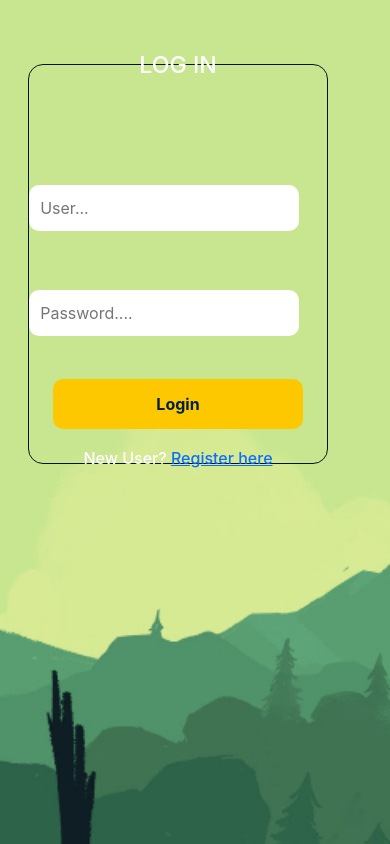
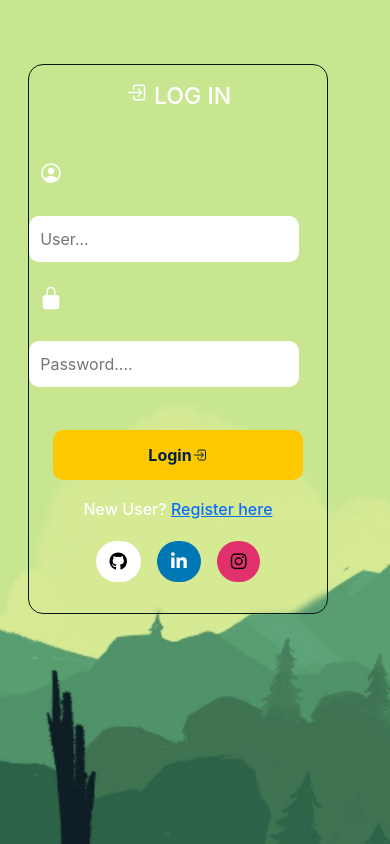
Before and after one commit to itsmaurya/firebasedata, a React (Create React App) app: page /login in a window 390 px wide. Shown: the top 844 px of the page. Built offline with nearby package versions, Linux system fonts and the light colour scheme; no server answers; the database is empty.

Commit message:
7th commit

```diff
--- a/public/index.html
+++ b/public/index.html
@@ -24,6 +24,9 @@
     <script type="module" src="https://unpkg.com/ionicons@5.5.2/dist/ionicons/ionicons.esm.js"></script>
     <script nomodule src="https://unpkg.com/ionicons@5.5.2/dist/ionicons/ionicons.js"></script>
 
+    <script src="https://kit.fontawesome.com/a076d05399.js"></script>
+    <link rel="stylesheet" href="https://cdnjs.cloudflare.com/ajax/libs/font-awesome/4.7.0/css/font-awesome.min.css">
+
 
 
     <script src="https://cdn.jsdelivr.net/npm/bootstrap@5.3.0-alpha1/dist/js/bootstrap.bundle.min.js" integrity="sha384-w76AqPfDkMBDXo30jS1Sgez6pr3x5MlQ1ZAGC+nuZB+EYdgRZgiwxhTBTkF7CXvN" crossorigin="anonymous"></script>
--- a/src/App.css
+++ b/src/App.css
@@ -170,6 +170,46 @@ input {
   align-items: start;
 }
 
+.foot{
+  margin: 15px;
+}
+.foot a {
+  padding: 10px 14px;
+  margin: 5px 8px;
+height: 40px;
+width: 40px;
+border-radius: 40px;
+text-align: center;
+line-height: 40px;
+color: #000;
+font-size: 18px;
+margin-bottom: 15px;
+}
+
+.foot a:nth-child(1){
+  background: #fff;
+}
+.foot a:nth-child(1):hover{
+  color: #fff;
+  background-color: #000;
+}
+.foot a:nth-child(2){
+  background: #0077B5;
+  color: #fff;
+}
+.foot a:nth-child(2):hover{
+  color: #0077B5;
+  background-color: #fff;
+}
+.foot a:nth-child(3){
+  background: #E1306C;
+}
+.foot a:nth-child(3):hover{
+  color: #E1306C;
+  background-color: #fff;
+}
+
+
 @media( max-width : 750px) {
 
   /* Login Page CSS */
@@ -194,7 +234,7 @@ input {
   /* background-color: #011a36; */
   backdrop-filter: blur(3px);
 
-  height: 400px;
+  height: 550px;
   width: 300px;
   border-radius: 15px;
   margin-left: 1rem;
@@ -204,11 +244,11 @@ input {
 }
 .login .head {
   color: #ffffff;
-  margin-bottom: 50px;
+  margin-bottom: 30px;
 }
 
 .login label {
-  margin: 15px;
+  margin: 10px;
   color: #ffffff;
 }
 
@@ -258,7 +298,7 @@ input {
   font-family: "poppins", sans-serif;
   color: #ffffff;
   font-size: 1.7em;
-  margin-bottom: 1.5rem;
+  margin-bottom: 1rem;
 }
 
 .register-form {
@@ -269,7 +309,7 @@ input {
   /* background-color: #011a36; */
   backdrop-filter: blur(3px);
   border-radius: 15px;
-  height: 500px;
+  height: 550px;
   width: 300px;
   margin-left: 1rem;
 }
--- a/src/components/Login.js
+++ b/src/components/Login.js
@@ -81,6 +81,24 @@ export default function Login() {
             <h6 className="link-to-register">
               New User? <Link to="/">Register here</Link>
             </h6>
+
+            <div className="foot">
+              <a href="https://github.com/itsmaurya" >
+                <i className="fa fa-github"></i>
+              </a>
+              <a
+                href="https://www.linkedin.com/in/mauryaavi550"
+
+              >
+                <i className="fa fa-linkedin"></i>
+              </a>
+              <a
+                href="https://www.instagram.com/thisis_avimaurya/ "
+
+              >
+                <i className="fa fa-instagram"></i>
+              </a>
+            </div>
           </form>
         </div>
       </div>
--- a/src/components/ShowData.css
+++ b/src/components/ShowData.css
@@ -85,6 +85,7 @@ td {
     color: #fff;
   }
   .contain h2 {
+    font-size: 20px;
     text-align: center;
     margin-bottom: 10px;
     color: #05161a;
@@ -93,19 +94,23 @@ td {
   }
   table {
     margin-top: 2rem;
-    margin-left: 1rem;
+    margin-left: .8rem;
     border: #05161a solid 1px;
     border-radius: 1rem;
     color: #072e33;
-    font-size: small;
+    font-size: 10px;
+  }
+  .serialN{
+    width: 1rem;
   }
   .operation {
-    width: 20rem;
+    width: .8rem;
   }
   th {
     border: #05161a solid 1px;
     text-align: center;
     width: 4rem;
+
   }
   td {
     text-align: center;
--- a/src/components/ShowData.js
+++ b/src/components/ShowData.js
@@ -52,7 +52,7 @@ export const ShowData = () => {
         <table border="3">
           <thead>
             <tr>
-              <th>Serial No.</th>
+              <th className="serialN">Serial No.</th>
               <th>Name</th>
               <th>Contact</th>
               <th>Email</th>
--- a/src/components/Signup.js
+++ b/src/components/Signup.js
@@ -102,7 +102,8 @@ export default function Signup() {
         <div className="register">
           <form className="register-form">
             <h3 className="head">
-            {id ?"Update":"Signup"}<ion-icon name="log-in-outline"></ion-icon>
+              {id ? "Update" : "Signup"}
+              <ion-icon name="log-in-outline"></ion-icon>
             </h3>
 
             <div className="username">
@@ -158,11 +159,29 @@ export default function Signup() {
             </div>
 
             <button className="btn2" onClick={handleSubmit}>
-              <ion-icon name="log-in-outline"></ion-icon>{id ?"Update":"Signup"}
+              <ion-icon name="log-in-outline"></ion-icon>
+              {id ? "Update" : "Signup"}
             </button>
             <h6 className="link-to-register">
               Have an Account? <Link to="/login">Login here</Link>
             </h6>
+            <div className="foot">
+              <a href="https://github.com/itsmaurya" >
+                <i className="fa fa-github"></i>
+              </a>
+              <a
+                href="https://www.linkedin.com/in/mauryaavi550"
+
+              >
+                <i className="fa fa-linkedin"></i>
+              </a>
+              <a
+                href="https://www.instagram.com/thisis_avimaurya/ "
+
+              >
+                <i className="fa fa-instagram"></i>
+              </a>
+            </div>
           </form>
         </div>
       </div>
```
